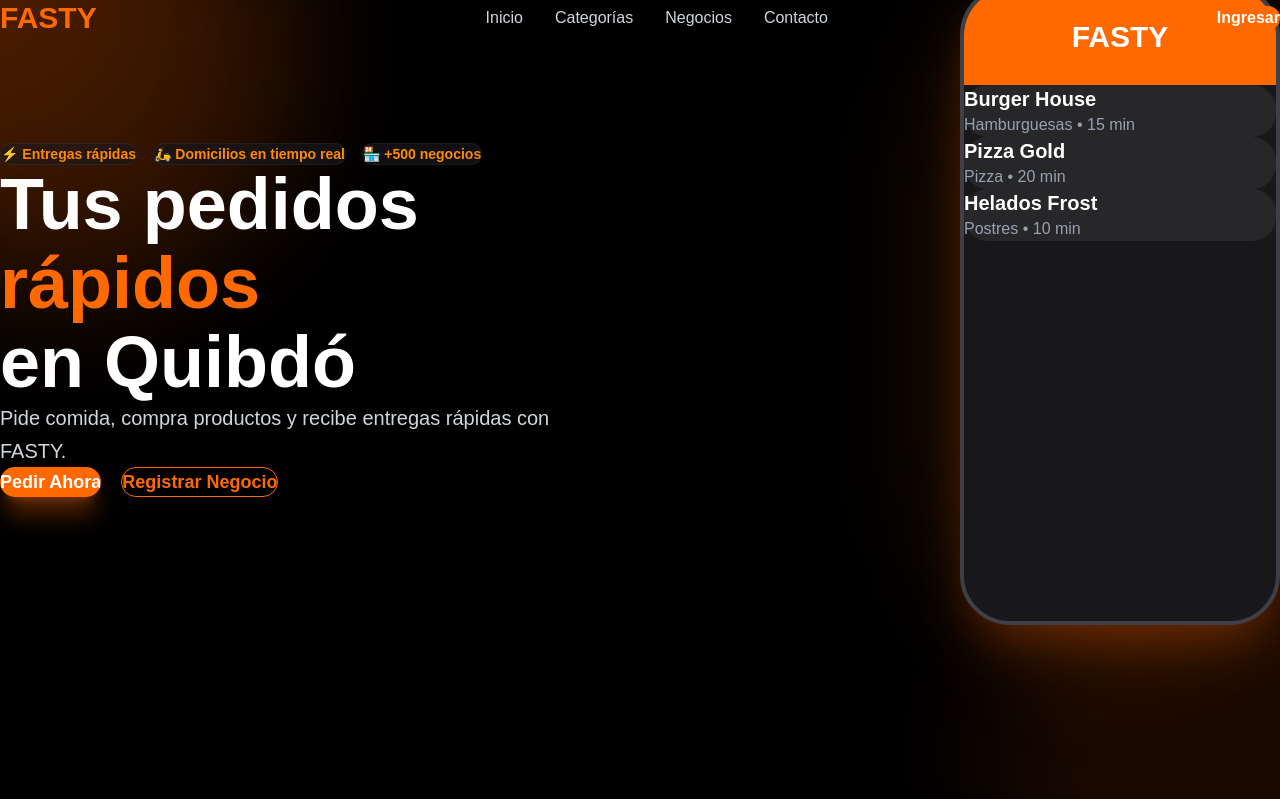
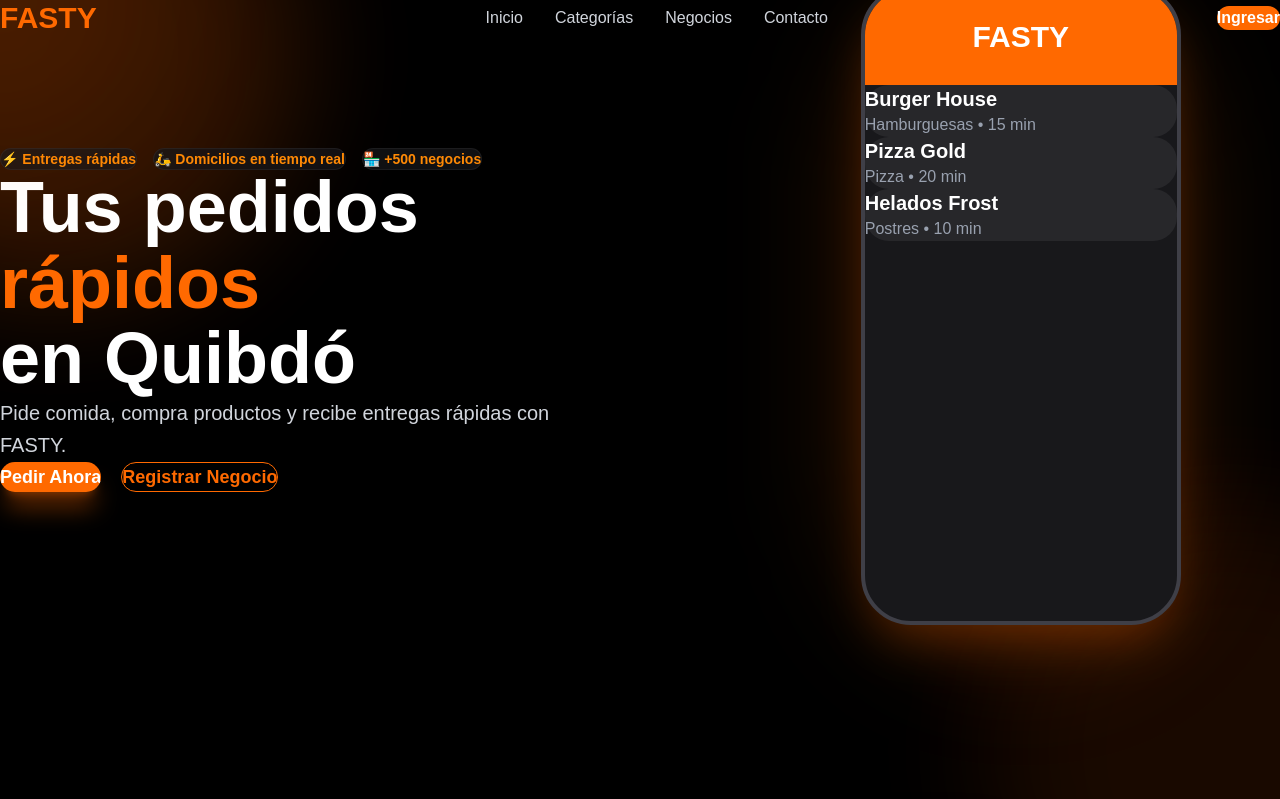
Before and after one commit to jonatanjsr4-alt/Fasty, a Next.js app: page / in a window 1280 px wide. Shown: the top 799 px of the page. Built offline with nearby package versions, Linux system fonts and the light colour scheme.

Commit message:
improve hero spacing

```diff
--- a/app/page.tsx
+++ b/app/page.tsx
@@ -36,7 +36,7 @@ export default function Home() {
 
         </div>
 
-        <div className="max-w-7xl mx-auto grid grid-cols-1 lg:grid-cols-2 gap-20 items-center relative z-10">
+        <div className="max-w-7xl mx-auto grid grid-cols-1 lg:grid-cols-[1.1fr_.9fr] gap-32 items-center relative z-10">
 
           <div>
 
@@ -60,7 +60,7 @@ export default function Home() {
               initial={{ opacity: 0, y: -40 }}
               animate={{ opacity: 1, y: 0 }}
               transition={{ duration: 0.6 }}
-              className="text-5xl md:text-7xl font-extrabold text-white leading-[1.1]"
+              className="text-5xl md:text-7xl font-extrabold text-white leading-[1.05] max-w-3xl"
             >
               Tus pedidos
               <span className="text-orange-500"> rápidos</span>
@@ -72,7 +72,7 @@ export default function Home() {
               initial={{ opacity: 0 }}
               animate={{ opacity: 1 }}
               transition={{ delay: 0.4 }}
-              className="mt-8 text-lg md:text-xl text-gray-300 max-w-2xl leading-relaxed"
+              className="mt-10 text-lg md:text-xl text-gray-300 max-w-xl leading-relaxed"
             >
               Pide comida, compra productos y recibe entregas rápidas con FASTY.
             </motion.p>
@@ -91,7 +91,7 @@ export default function Home() {
 
           </div>
 
-          <div className="flex justify-center lg:justify-end">
+          <div className="flex justify-center lg:justify-center mt-20 lg:mt-0">
 
             <PhoneMockup />
 
```
